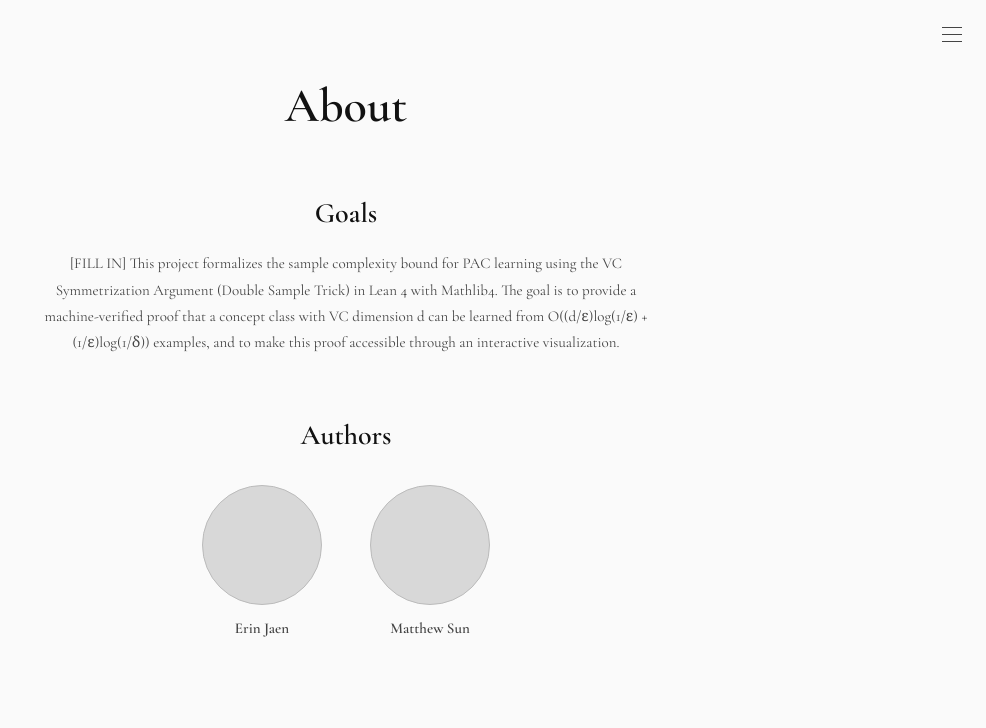
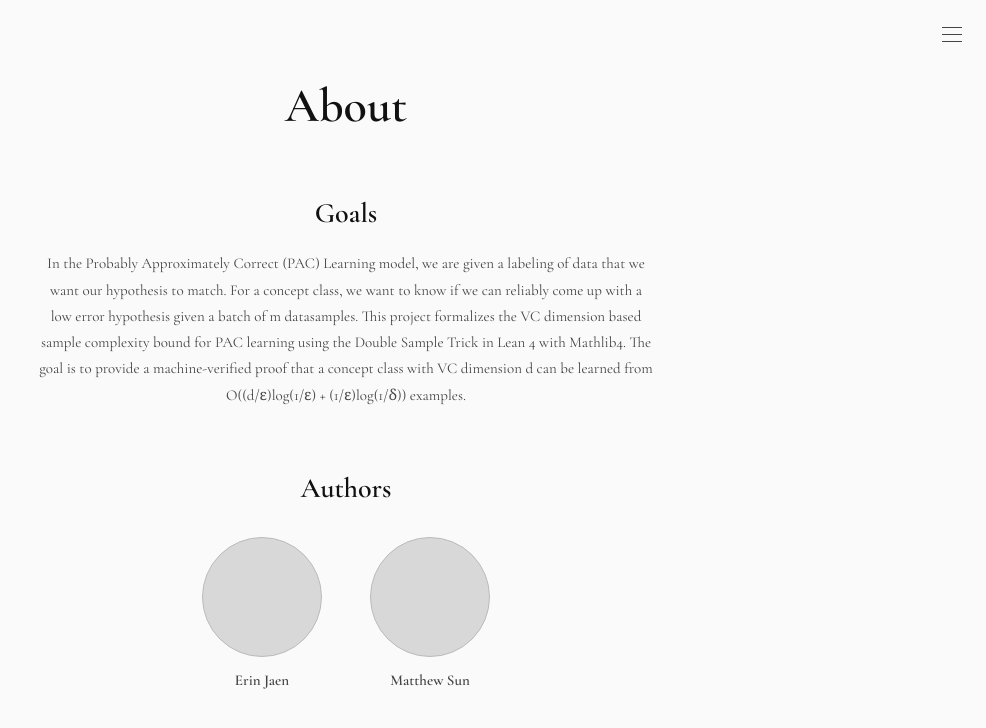
Before and after one commit to matt-suncy/Sample-Bound-PAC-Learning, a React (Vite) app in the folder frontend/: page /about in a window 1280 px wide. Shown: the top 728 px of the page, without its empty margins (294-1280 px from the left). Built offline with nearby package versions, Linux system fonts and the light colour scheme.

Commit message:
fixed goals

```diff
--- a/frontend/src/data/content.ts
+++ b/frontend/src/data/content.ts
@@ -2,7 +2,7 @@
 
 export const aboutContent = {
   // PLACEHOLDER: describe the project goal
-  goals: `[FILL IN] This project formalizes the sample complexity bound for PAC learning using the VC Symmetrization Argument (Double Sample Trick) in Lean 4 with Mathlib4. The goal is to provide a machine-verified proof that a concept class with VC dimension d can be learned from O((d/ε)log(1/ε) + (1/ε)log(1/δ)) examples, and to make this proof accessible through an interactive visualization.`,
+  goals: `In the Probably Approximately Correct (PAC) Learning model, we are given a labeling of data that we want our hypothesis to match. For a concept class, we want to know if we can reliably come up with a low error hypothesis given a batch of m datasamples. This project formalizes the VC dimension based sample complexity bound for PAC learning using the Double Sample Trick in Lean 4 with Mathlib4. The goal is to provide a machine-verified proof that a concept class with VC dimension d can be learned from O((d/ε)log(1/ε) + (1/ε)log(1/δ)) examples.`,
 
   authors: [
     { name: 'Erin Jaen', photoSrc: '' },   // PLACEHOLDER: set photoSrc to an image path or URL
```
